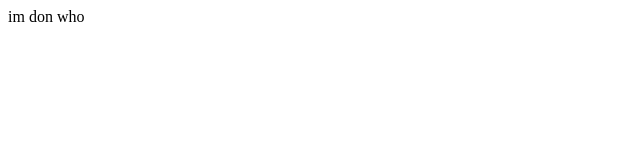
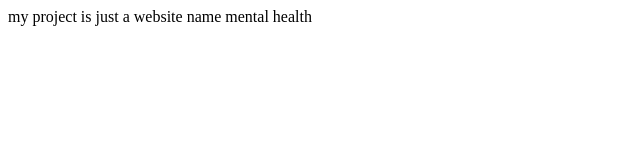
Before and after one commit to shreyamittal05/FSD, a plain HTML site: page index.html in a window 1280 px wide. Shown: the whole page, without its empty margins (0-640 px from the left). Drawn offline with Linux system fonts and the light colour scheme.

Commit message:
first commit

```diff
--- a/index.html
+++ b/index.html
@@ -7,6 +7,6 @@
     <title>Documerfrefefent</title>
   </head>
   <body>
-    im don who
+    my project is just a website name mental health
   </body>
 </html>
```
